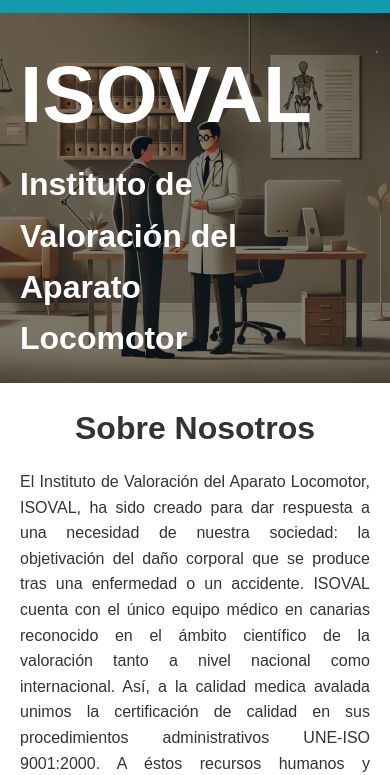
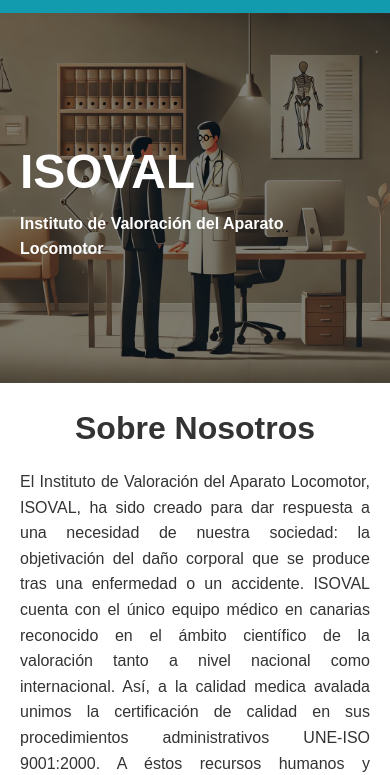
Before and after one commit to LAGstudi0/IsovalOfficial, a plain HTML site: page index.html in a window 390 px wide. Shown: the part 69-844 px from the top of the page. Drawn offline with Linux system fonts and the light colour scheme.

Commit message:
Adding basic layout of the website

```diff
--- a/style.css
+++ b/style.css
@@ -616,19 +616,17 @@ footer p {
         text-align: center;
     }
 
-    .banner {
 
-    }
 
     .banner h2 {
-        font-size: 5rem;
+        font-size: 3rem;
         width: 100%;
         text-align: left;
     }
 
     .banner h3 {
         text-align: left;
-        font-size: 2rem;
+        font-size: 1rem;
         width: 75vw;
     }
 
```
